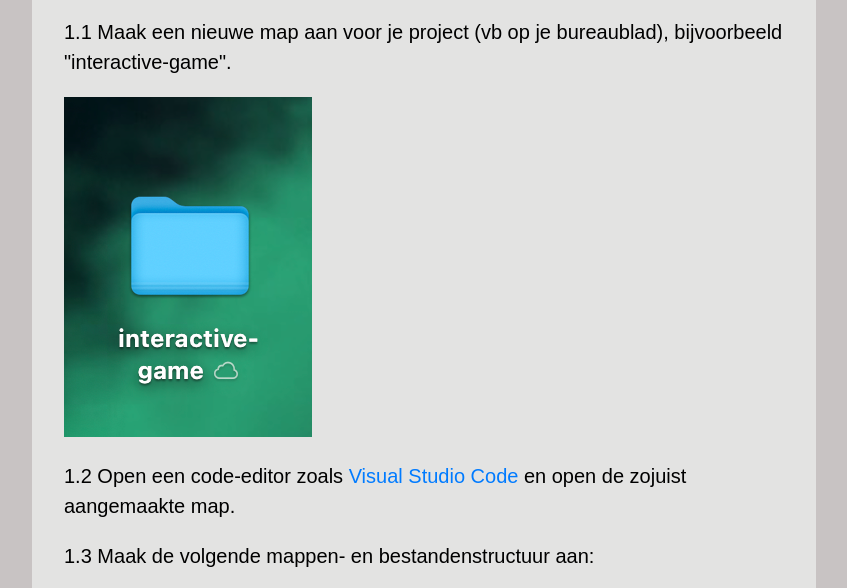
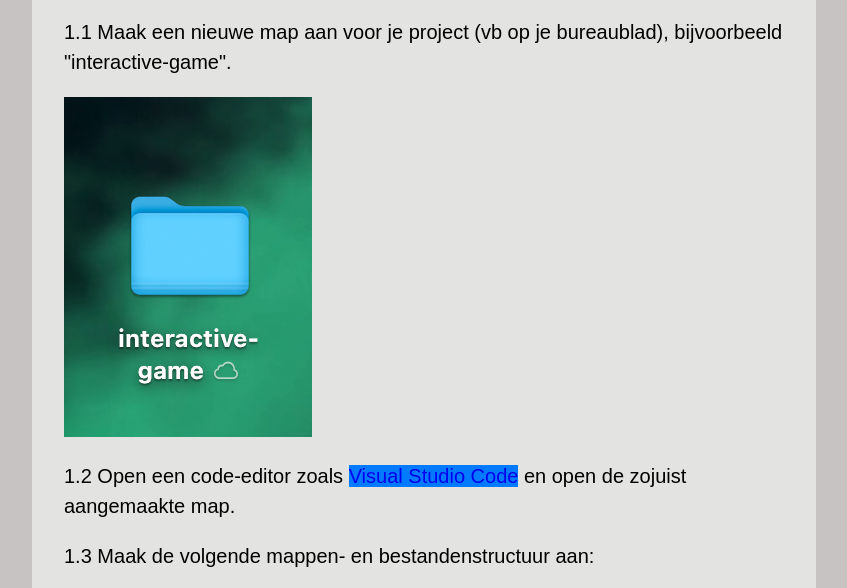
Before and after one commit to pgmgent-atwork2/project-1-workshop-start-2-code-matthias-jordan, a plain HTML site: page Tutorial/index.html in a window 1280 px wide. Shown: the part 143-731 px from the top of the page, without its empty margins (216-1063 px from the left). Drawn offline with Linux system fonts and the light colour scheme; a script that the page names is missing.

Commit message:
link styling

```diff
--- a/Tutorial/style.css
+++ b/Tutorial/style.css
@@ -22,6 +22,6 @@ p{
     line-height: 1.5;
 }
 a{
-    color: #007bff;
+    background-color: #007bff;
     text-decoration: none;
 }
```
